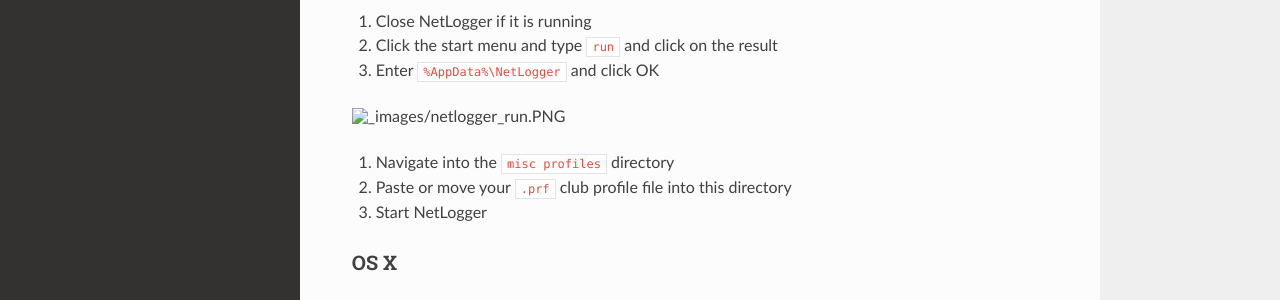
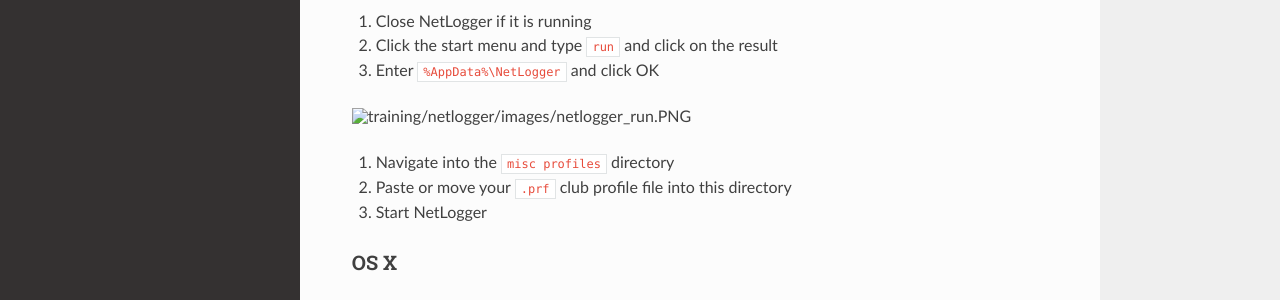
Before and after one commit to jared-bloomer/KW4JLB-Documentation, a Sphinx documentation site: the page built from docs/source/training/netlogger/index.rst, in a window 1280 px wide. Shown: the part 536-836 px from the top of the page. Built offline with Sphinx 7.4.7 and the Read the Docs theme 2.0.0, drawn with Linux system fonts in a browser that asks for light colours.

Commit message:
adjusting path

```diff
--- a/docs/source/training/netlogger/index.rst
+++ b/docs/source/training/netlogger/index.rst
@@ -22,7 +22,7 @@
 2. Click the start menu and type ``run`` and click on the result
 3. Enter ``%AppData%\NetLogger`` and click OK
 
-.. image:: /_images/netlogger_run.PNG
+.. image:: /training/netlogger/images/netlogger_run.PNG
 
 1. Navigate into the ``misc profiles`` directory
 2. Paste or move your ``.prf`` club profile file into this directory
```
